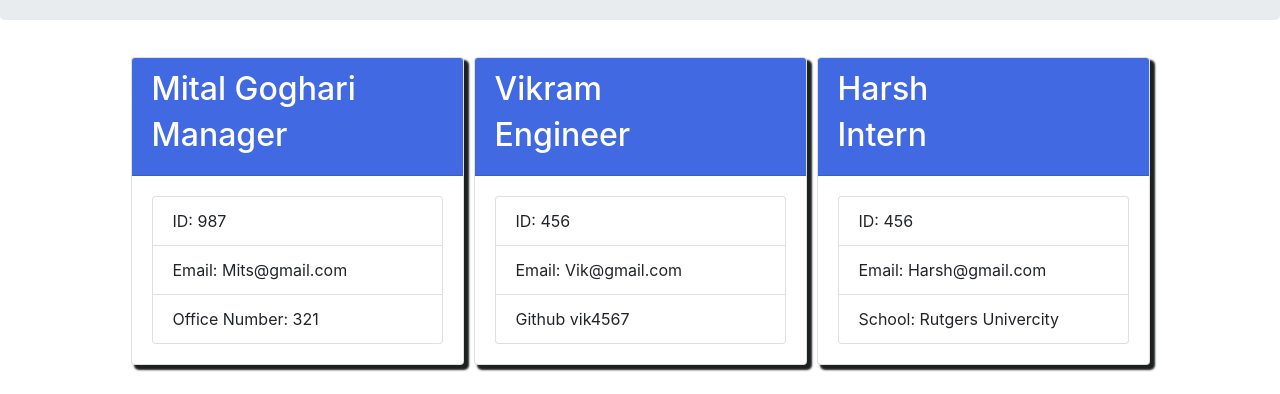
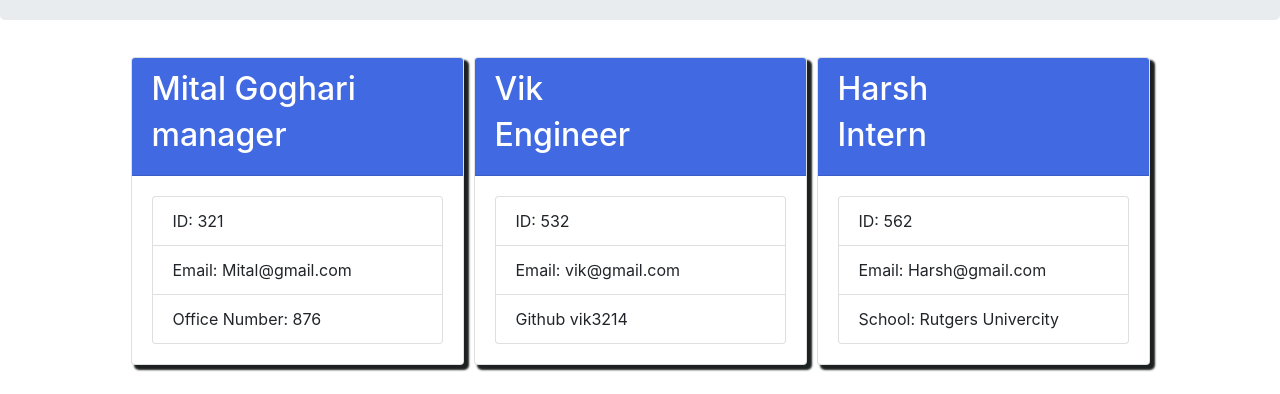
Before and after one commit to mital2021/Team-Profile-Generator, a website: page dist/index.html in a window 1280 px wide. Shown: the part 164-558 px from the top of the page. Drawn offline with nearby package versions, Linux system fonts and the light colour scheme.

Commit message:
final1 edited read me

```diff
--- a/dist/index.html
+++ b/dist/index.html
@@ -27,13 +27,13 @@
     <div class="card data">
       <div class="card-header">
         <h2>Mital Goghari</h2>
-        <h2><i class="far fa-user"></i>Manager</h2>
+        <h2><i class="far fa-user"></i>manager</h2>
       </div>
       <div class="card-body">
        <ul class= "list-group">
-          <li class="list-group-item">ID:  987</li>
-          <li class="list-group-item">Email:  Mits@gmail.com</li>
-          <li class="list-group-item">Office Number:  321</li>
+          <li class="list-group-item">ID:  321</li>
+          <li class="list-group-item">Email:  Mital@gmail.com</li>
+          <li class="list-group-item">Office Number:  876</li>
        </ul>
        </div>
     </div>
@@ -41,14 +41,14 @@
 
     <div class="card data">
       <div class="card-header">
-       <h2>Vikram</h2>
+       <h2>Vik</h2>
         <h2><i class="far fa-user"></i>Engineer</h2>
       </div>
       <div class="card-body">
         <ul class= "list-group">
-          <li class="list-group-item">ID:  456</li>
-          <li class="list-group-item">Email:  Vik@gmail.com</li>
-          <li class="list-group-item">Github  vik4567</li>
+          <li class="list-group-item">ID:  532</li>
+          <li class="list-group-item">Email:  vik@gmail.com</li>
+          <li class="list-group-item">Github  vik3214</li>
         </ul>
       </div>
     </div>
@@ -60,7 +60,7 @@
       </div>
       <div class="card-body">
         <ul class= "list-group">
-          <li class="list-group-item">ID:  456 </li>
+          <li class="list-group-item">ID:  562 </li>
           <li class="list-group-item">Email:  Harsh@gmail.com</li>
           <li class="list-group-item">School:  Rutgers Univercity</li>
         </ul>
```
Also changed, not shown: README.md, assets/image/teamprofile.png.
